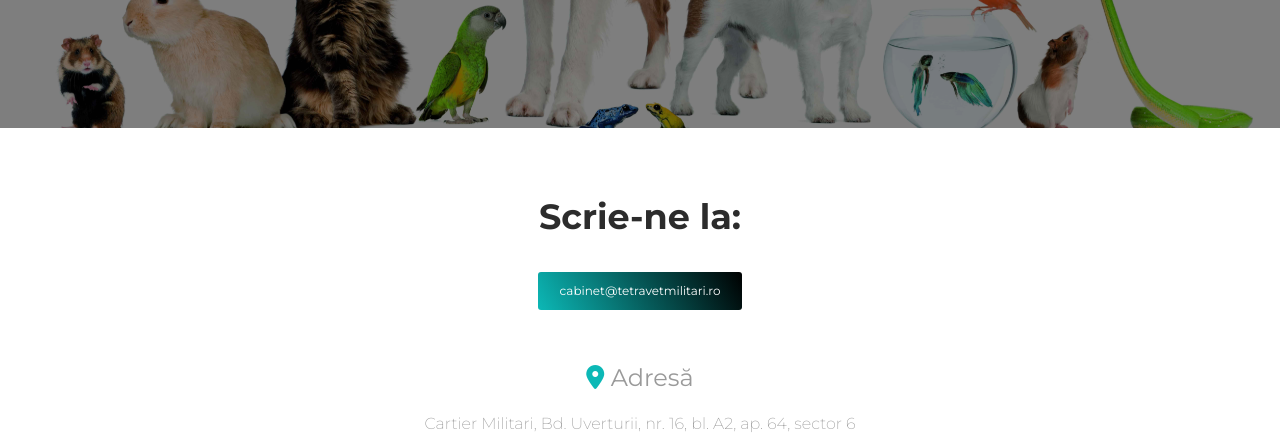
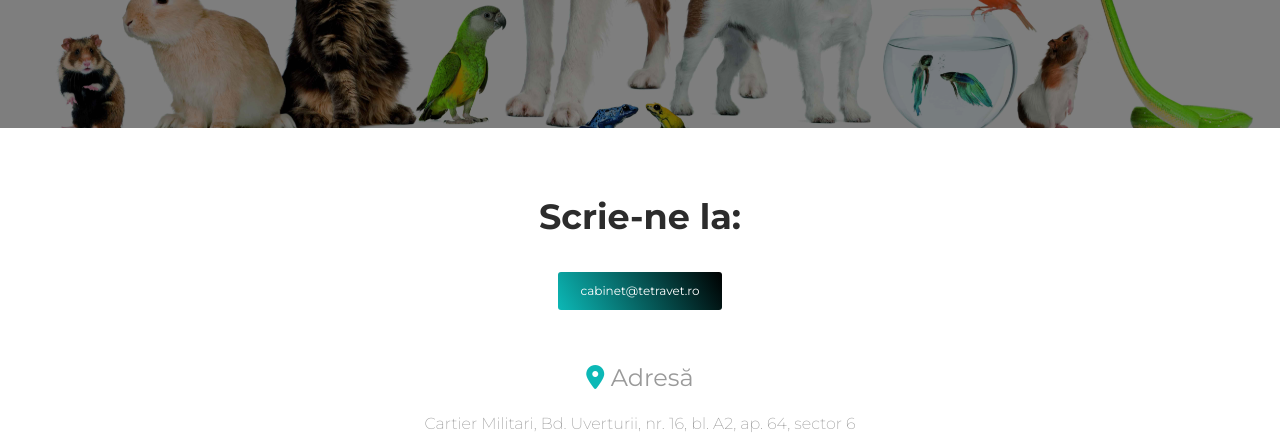
Before and after one commit to suditugeorge/Tetravet, a website: page pages/contact.html in a window 1280 px wide. Shown: the part 352-800 px from the top of the page. Drawn offline with Linux system fonts and the light colour scheme; some packages are replaced by stand-ins of ours.

Commit message:
added no cache to contact page changed email address

```diff
--- a/pages/contact.html
+++ b/pages/contact.html
@@ -3,6 +3,7 @@
 
 <head>
     <meta charset="utf-8"/>
+    <META HTTP-EQUIV="CACHE-CONTROL" CONTENT="NO-CACHE">
     <link rel="icon" type="image/png" href="../assets/img/4-anial%20logo@3x.png">
     <meta http-equiv="X-UA-Compatible" content="IE=edge,chrome=1"/>
     <title>Tetravet</title>
@@ -84,7 +85,7 @@
             <div class="row">
                 <div class="col-md-12 ml-auto mr-auto text-center">
                     <h2 class="title">Scrie-ne la:</h2>
-                    <a class="btn btn-primary btn-tetravet" href="mailto:cabinet@tetravetmilitari.ro">cabinet@tetravetmilitari.ro</a>
+                    <a class="btn btn-primary btn-tetravet" href="mailto:cabinet@tetravetmilitari.ro">cabinet@tetravet.ro</a>
                     <div class="info info-horizontal mt-3 text-center">
                         <div class="description">
                             <h4 class="info-title"><i class="fa fa-map-marker fa-1x" aria-hidden="true"></i> Adresă</h4>
```
Also changed, not shown: 6 other files.
